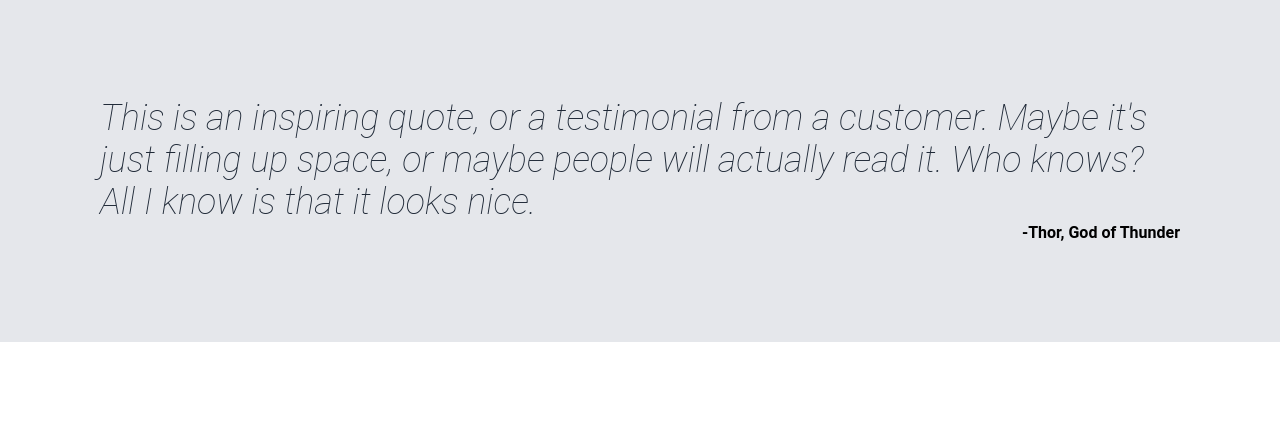
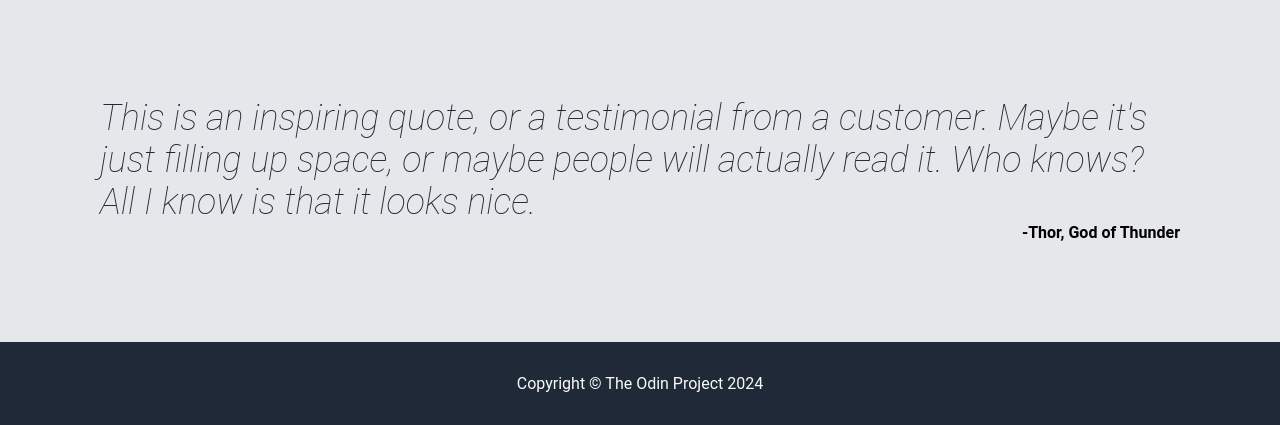
Before and after one commit to aditi-misra/landing-page, a plain HTML site: page index.html in a window 1280 px wide. Shown: the part 845-1270 px from the top of the page. Before the commit the page ends 1187 px from the top, so only its background shows below. Drawn offline with Linux system fonts and the light colour scheme.

Commit message:
modified index.html and style.css to add footer section

```diff
--- a/index.html
+++ b/index.html
@@ -52,5 +52,8 @@
             -Thor, God of Thunder
         </div>
     </div>
+    <div class="footer">
+        Copyright &copy; The Odin Project 2024
+    </div>
 </body>
 </html>
--- a/style.css
+++ b/style.css
@@ -11,7 +11,15 @@ body{
     justify-content: space-between;
     padding: 8px 52px;
 }
-
+.footer{
+    background-color: #1f2937;
+    color: #f9faf8;
+    display: flex;
+    justify-content: center;
+    align-items: center;
+    padding: 32px;
+    margin-top: auto;
+}
 .logo{
     display: flex;
     align-items: center;
```
